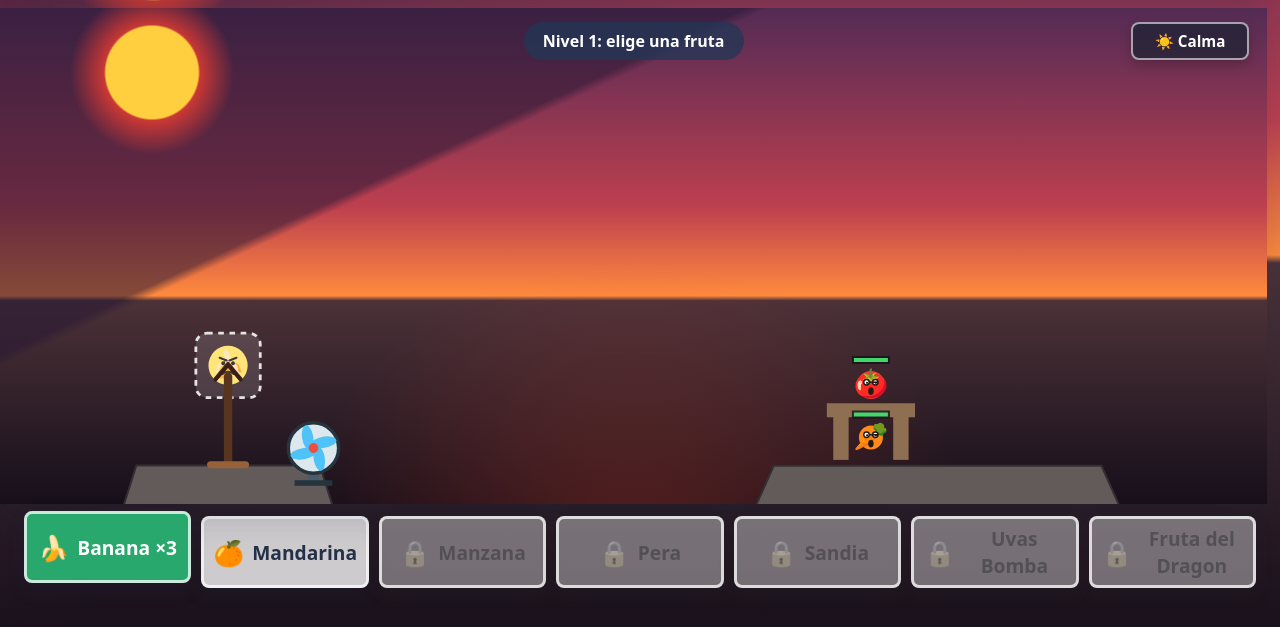
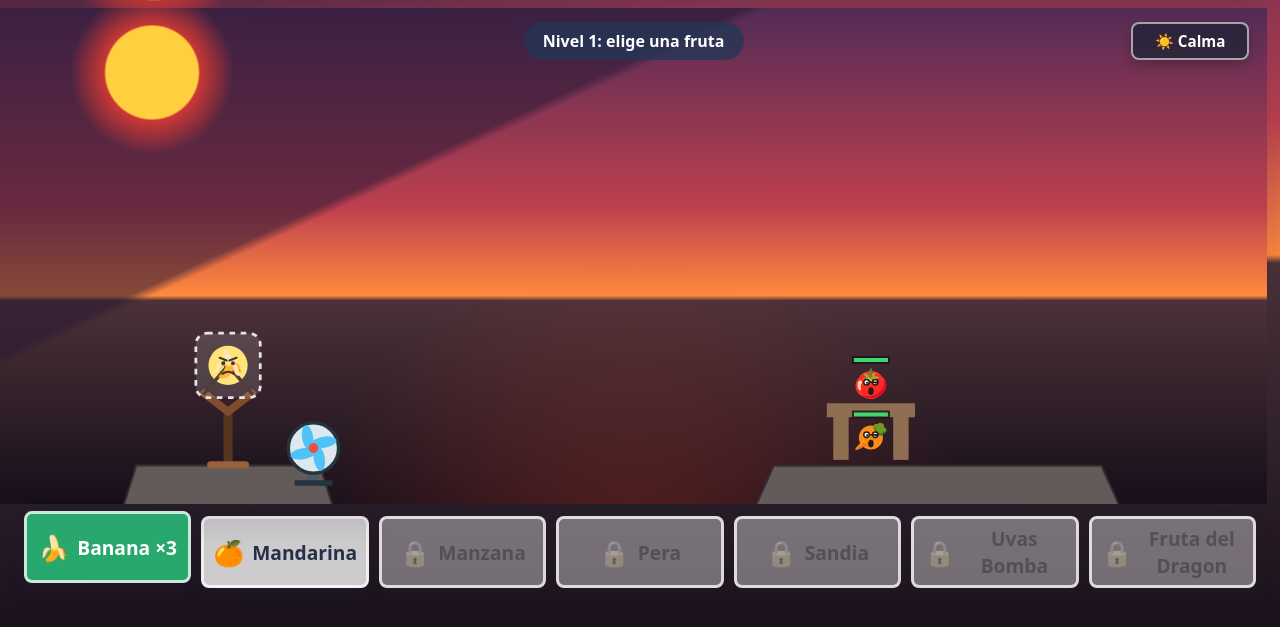
Before and after one commit to joaquinborthirycane/angry-fruits, a website: page game.html in a window 1280 px wide. Shown: the part 153-780 px from the top of the page. Drawn offline with nearby package versions, Linux system fonts and the light colour scheme; animation ran at ten frames a second.

Commit message:
Publicar: corregir horquilla del tirachinas

```diff
--- a/game.html
+++ b/game.html
@@ -88,6 +88,6 @@
     </dialog>
 
     <script src="https://cdnjs.cloudflare.com/ajax/libs/matter-js/0.20.0/matter.min.js"></script>
-    <script type="module" src="src/game.js?v=20261027-21"></script>
+    <script type="module" src="src/game.js?v=20261027-22"></script>
   </body>
 </html>
--- a/src/game.js
+++ b/src/game.js
@@ -464,12 +464,14 @@ function makeCatapult() {
     isStatic: true,
     isSensor: true,
     label: "catapult",
+    collisionFilter: { category: WORLD_CATEGORY, mask: 0 },
     render: { visible: false },
   });
   const foot = Bodies.rectangle(anchor.x, anchor.y + CATAPULT_HEIGHT, scale(72), scale(14), {
     isStatic: true,
     isSensor: true,
     label: "catapult",
+    collisionFilter: { category: WORLD_CATEGORY, mask: 0 },
     render: { visible: false },
   });
   catapultParts = [post, foot];
@@ -1289,6 +1291,9 @@ function drawLabels() {
   ctx.textBaseline = "middle";
   ctx.font = "34px serif";
 
+  // The fork stays behind the projectile so the launch channel remains visibly open.
+  drawCatapult(ctx);
+
   Composite.allBodies(engine.world).forEach((body) => {
     if (body.label === "fruit" && body.game) {
       drawAngryFruit(ctx, body);
@@ -1326,8 +1331,6 @@ function drawLabels() {
     ctx.setLineDash([]);
   }
 
-  drawCatapult(ctx);
-
   ctx.restore();
 }
 
@@ -1339,35 +1342,40 @@ function drawCatapult(ctx) {
   ctx.lineCap = "round";
   ctx.lineJoin = "round";
 
+  const leftTip = { x: anchor.x - scale(34), y: anchor.y + scale(42) };
+  const rightTip = { x: anchor.x + scale(34), y: anchor.y + scale(42) };
+  const forkJoint = { x: anchor.x, y: anchor.y + scale(68) };
+
   ctx.strokeStyle = "#58351f";
-  ctx.lineWidth = scale(12);
-  ctx.beginPath();
-  ctx.moveTo(anchor.x, anchor.y + scale(18));
+  ctx.lineWidth = scale(13);
+  ctx.beginPath();
+  ctx.moveTo(forkJoint.x, forkJoint.y);
   ctx.lineTo(anchor.x, anchor.y + CATAPULT_HEIGHT);
   ctx.stroke();
 
+  ctx.strokeStyle = "#7f4d2d";
+  ctx.lineWidth = scale(11);
+  ctx.beginPath();
+  ctx.moveTo(forkJoint.x, forkJoint.y);
+  ctx.lineTo(leftTip.x, leftTip.y);
+  ctx.moveTo(forkJoint.x, forkJoint.y);
+  ctx.lineTo(rightTip.x, rightTip.y);
+  ctx.stroke();
+
   ctx.strokeStyle = "#99613a";
   ctx.lineWidth = scale(10);
   ctx.beginPath();
   ctx.moveTo(anchor.x - scale(25), anchor.y + CATAPULT_HEIGHT + scale(4));
   ctx.lineTo(anchor.x + scale(25), anchor.y + CATAPULT_HEIGHT + scale(4));
-  ctx.stroke();
-
-  ctx.strokeStyle = "#45291d";
-  ctx.lineWidth = scale(6);
-  ctx.beginPath();
-  ctx.moveTo(anchor.x - scale(18), anchor.y + scale(22));
-  ctx.lineTo(anchor.x, anchor.y);
-  ctx.lineTo(anchor.x + scale(18), anchor.y + scale(22));
   ctx.stroke();
 
   if (currentFruit && !launched) {
     ctx.strokeStyle = "#362018";
     ctx.lineWidth = scale(5);
     ctx.beginPath();
-    ctx.moveTo(anchor.x - scale(18), anchor.y + scale(22));
+    ctx.moveTo(leftTip.x, leftTip.y);
     ctx.lineTo(currentFruit.position.x, currentFruit.position.y);
-    ctx.lineTo(anchor.x + scale(18), anchor.y + scale(22));
+    ctx.lineTo(rightTip.x, rightTip.y);
     ctx.stroke();
   }
 
```
